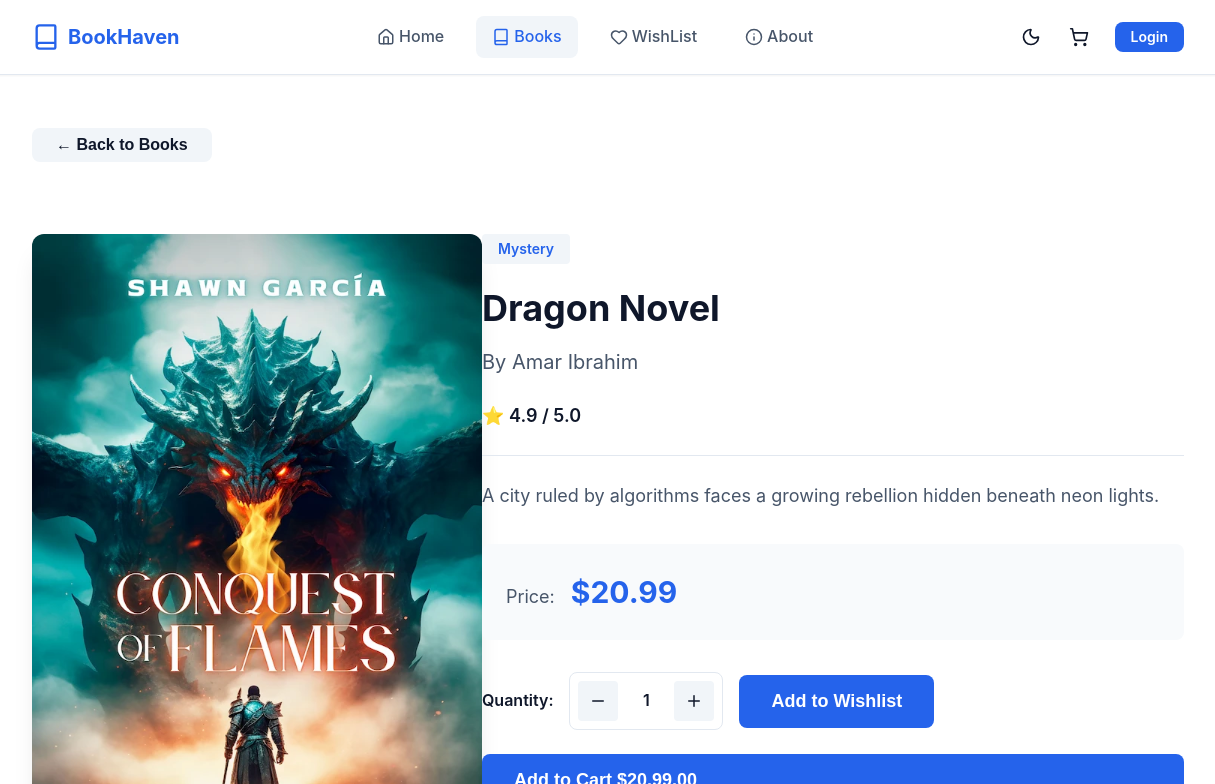
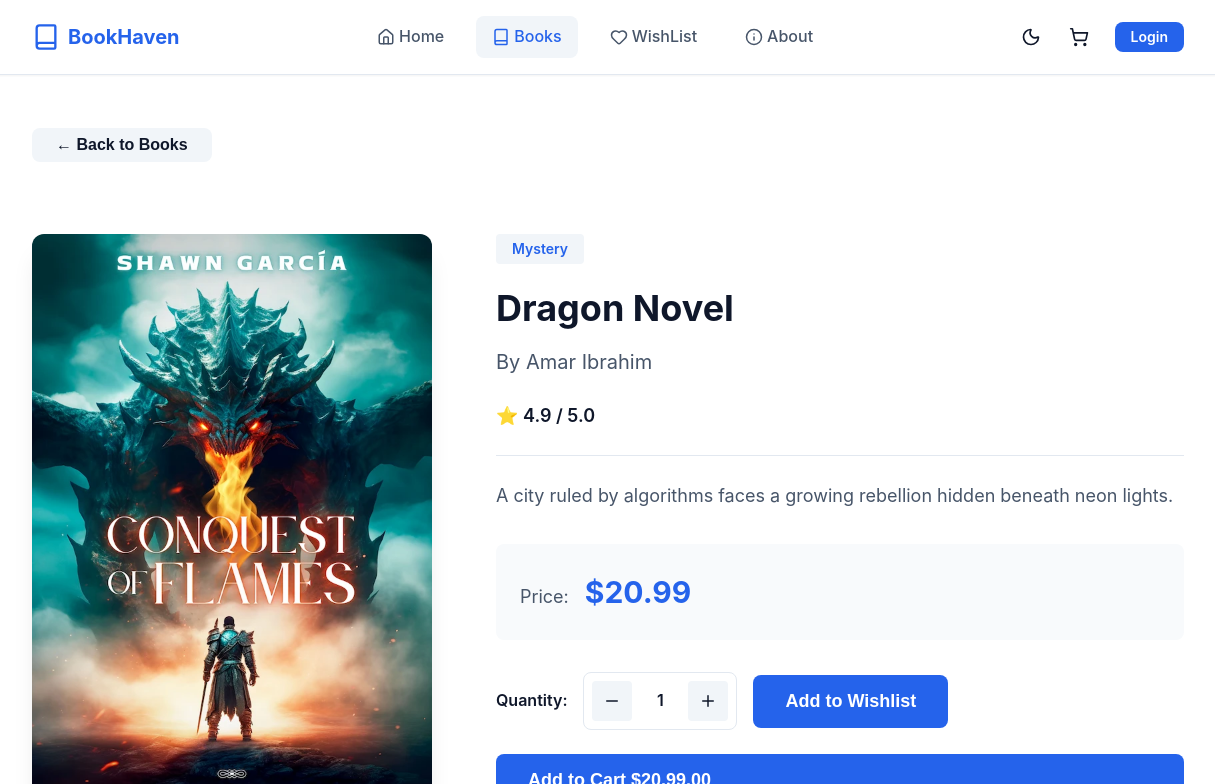
Before and after one commit to Amaribrahim-1/Book-Store, a React (Vite) app: page /books/1 in a window 1536 px wide. Shown: the top 784 px of the page, without its empty margins (160-1375 px from the left). Built offline with nearby package versions, Linux system fonts and the light colour scheme.

Commit message:
Fix some responsive

```diff
--- a/src/index.css
+++ b/src/index.css
@@ -1263,6 +1263,9 @@ a:hover {
 /* ============================================================================
    BOOK DETAILS - RESPONSIVE VERSION
    ============================================================================ */
+/* ============================================================================
+   BOOK DETAILS - RESPONSIVE VERSION
+   ============================================================================ */
 
 .book-details {
   display: grid;
@@ -1275,6 +1278,10 @@ a:hover {
   border-radius: var(--radius-lg);
   overflow: hidden;
   box-shadow: var(--shadow-xl);
+  position: relative;
+  width: 100%;
+  /* Aspect ratio 2:3 for book covers */
+  aspect-ratio: 2 / 3;
 }
 
 .book-details__image img {
@@ -1282,6 +1289,7 @@ a:hover {
   height: 100%;
   display: block;
   object-fit: cover;
+  object-position: center;
 }
 
 .book-details__content {
@@ -1505,13 +1513,19 @@ a:hover {
   z-index: var(--z-modal-backdrop);
 }
 
+/* ============================================================================
+   RESPONSIVE BREAKPOINTS
+   ============================================================================ */
+
+/* Large Desktop (1400px and up) */
 @media (min-width: 1400px) {
   .book-details {
-    grid-template-columns: 450px 1fr;
-    gap: var(--spacing-4xl);
-  }
-}
-
+    /* grid-template-columns: 450px 1fr; */
+    gap: var(--spacing-3xl);
+  }
+}
+
+/* Desktop to Tablet (1024px - 1199px) */
 @media (max-width: 1199px) {
   .book-details {
     grid-template-columns: 350px 1fr;
@@ -1524,6 +1538,7 @@ a:hover {
   }
 }
 
+/* Tablet Landscape (768px - 1023px) */
 @media (max-width: 1023px) {
   .book-details {
     grid-template-columns: 300px 1fr;
@@ -1548,6 +1563,7 @@ a:hover {
   }
 }
 
+/* Tablet Portrait (640px - 767px) */
 @media (max-width: 767px) {
   .book-details {
     grid-template-columns: 1fr;
@@ -1590,6 +1606,7 @@ a:hover {
   }
 }
 
+/* Mobile (480px - 639px) */
 @media (max-width: 639px) {
   .book-details {
     gap: var(--spacing-md);
@@ -1642,7 +1659,7 @@ a:hover {
   .quantity-control {
     width: 100%;
     justify-content: center;
-    margin-bottom: 8px;
+    margin-bottom: 15px;
   }
 
   .related-books {
@@ -1663,12 +1680,14 @@ a:hover {
     display: none;
   }
 
+  /* Show only icons on very small screens */
   .pagination-btn::before {
     content: attr(aria-label);
     display: none;
   }
 }
 
+/* Small Mobile (less than 480px) */
 @media (max-width: 479px) {
   .book-details {
     margin: var(--spacing-md) 0;
@@ -1707,6 +1726,7 @@ a:hover {
   }
 }
 
+/* Extra Small Mobile (less than 360px) */
 @media (max-width: 359px) {
   .book-details__actions {
     gap: var(--spacing-md);
@@ -1727,17 +1747,27 @@ a:hover {
   }
 }
 
+/* ============================================================================
+   ORIENTATION SPECIFIC
+   ============================================================================ */
+
+/* Landscape on mobile devices */
 @media (max-height: 500px) and (orientation: landscape) {
   .book-details {
-    grid-template-columns: 250px 1fr;
+    /* grid-template-columns: 250px 1fr; */
   }
 
   .book-details__image {
-    max-width: 250px;
-  }
-}
+    /* max-width: 250px; */
+  }
+}
+
+/* ============================================================================
+   TOUCH DEVICE OPTIMIZATIONS
+   ============================================================================ */
 
 @media (hover: none) and (pointer: coarse) {
+  /* Increase touch targets for mobile */
   .quantity-control button {
     min-width: 44px;
     min-height: 44px;
@@ -1748,6 +1778,10 @@ a:hover {
     padding: var(--spacing-sm) var(--spacing-md);
   }
 }
+
+/* ============================================================================
+   PRINT STYLES
+   ============================================================================ */
 
 @media print {
   .book-details {
```
